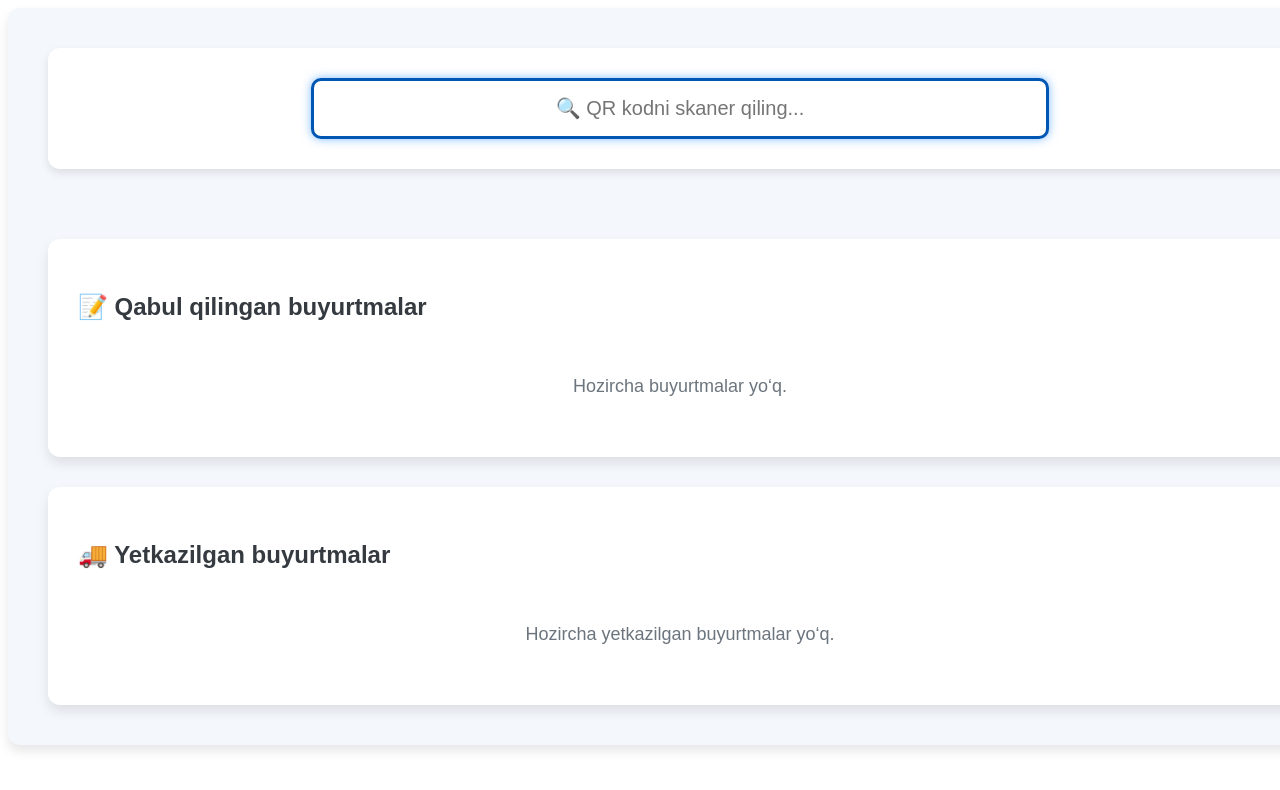
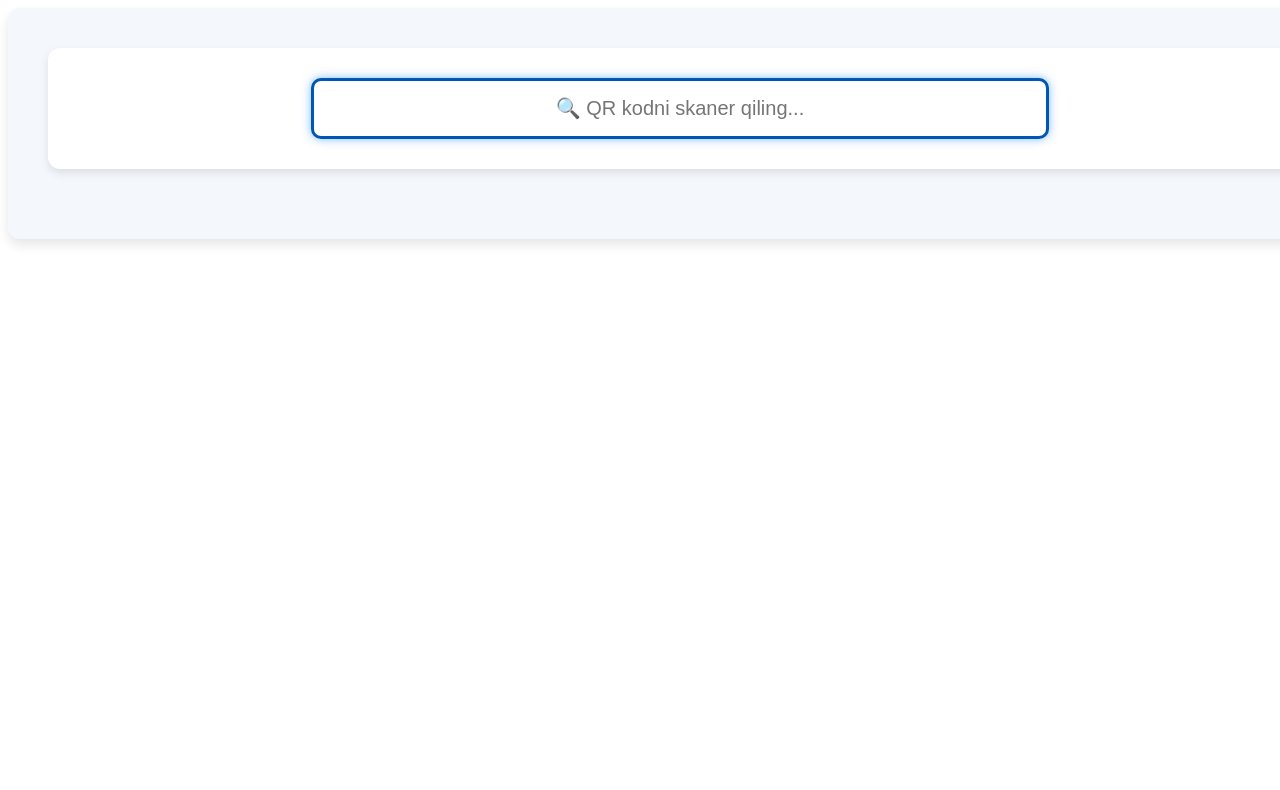
Before and after one commit to GolibjonAbdurasulov/bon-app-front, a Vue app: page /home in a window 1280 px wide. Shown: the top 790 px of the page. Built offline with nearby package versions, Linux system fonts and the light colour scheme.

Commit message:
add changes

```diff
--- a/src/components/HomePage.vue
+++ b/src/components/HomePage.vue
@@ -36,41 +36,6 @@
       </table>
       <button @click="markAsPaid" class="pay-button">✅ To‘landi</button>
     </div>
-    <!-- Orders Container -->
-    <div class="order-container">
-      <!-- Received Orders -->
-      <div class="order-list received-orders">
-        <h3>📝 Qabul qilingan buyurtmalar</h3>
-        <div v-if="receivedOrders.length === 0" class="empty-state">
-          Hozircha buyurtmalar yo‘q.
-        </div>
-        <div v-for="order in receivedOrders" :key="order.id" class="order-card">
-          <p><strong>📋 ID:</strong> {{ order.id }}</p>
-          <p><strong>🪑 Stol:</strong> {{ order.tableNumber || "Noma'lum" }}</p>
-          <ul>
-            <li v-for="item in order.orderedFoodsDto" :key="item.foodName">
-              {{ item.foodName }} - {{ item.foodCount }} ta
-            </li>
-          </ul>
-        </div>
-      </div>
-      <!-- Delivered Orders -->
-      <div class="order-list delivered-orders">
-        <h3>🚚 Yetkazilgan buyurtmalar</h3>
-        <div v-if="deliveredOrders.length === 0" class="empty-state">
-          Hozircha yetkazilgan buyurtmalar yo‘q.
-        </div>
-        <div v-for="order in deliveredOrders" :key="order.id" class="order-card">
-          <p><strong>📋 ID:</strong> {{ order.id }}</p>
-          <p><strong>🪑 Stol:</strong> {{ order.tableNumber || "Noma'lum" }}</p>
-          <ul>
-            <li v-for="item in order.orderedFoodsDto" :key="item.foodName">
-              {{ item.foodName }} - {{ item.foodCount }} ta
-            </li>
-          </ul>
-        </div>
-      </div>
-    </div>
   </div>
 </template>
 
@@ -82,38 +47,12 @@ export default {
       isScanning: false,
       message: "",
       apiResult: null,
-      receivedOrders: [],
-      deliveredOrders: [],
     };
   },
   mounted() {
     this.focusInput();
-    this.fetchOrders();
-    this.fetchDeliveredOrders();
   },
   methods: {
-    async fetchOrders() {
-      try {
-        const url = "https://api.bonapp.uz/Order/GetAllReceivedOrdersToPayOffice";
-        const result = await this.fetchData(url);
-        if (result?.code === 200 && result.content) {
-          this.receivedOrders = result.content;
-        }
-      } catch (error) {
-        console.error("Buyurtmalarni yuklashda xatolik:", error);
-      }
-    },
-    async fetchDeliveredOrders() {
-      try {
-        const url = "https://api.bonapp.uz/Order/GetAllDeliveredOrdersToPayOffice";
-        const result = await this.fetchData(url);
-        if (result?.code === 200 && result.content) {
-          this.deliveredOrders = result.content;
-        }
-      } catch (error) {
-        console.error("Yetkazilgan buyurtmalarni yuklashda xatolik:", error);
-      }
-    },
     async handleScan() {
       if (this.isScanning) return;
       if (!this.scannedData.trim()) {
@@ -289,63 +228,7 @@ export default {
 .pay-button:hover {
   background: #218838;
 }
-/* Orders Container */
-.order-container {
-  display: flex;
-  gap: 30px;
-  flex-wrap: wrap;
-  justify-content: space-between;
-  align-items: stretch;
-  margin-top: 40px;
-}
-.order-list {
-  flex: 1;
-  min-width: 45%;
-  background: white;
-  padding: 30px;
-  border-radius: 12px;
-  box-shadow: 0 6px 12px rgba(0, 0, 0, 0.1);
-}
-.order-list h3 {
-  font-size: 24px;
-  font-weight: bold;
-  color: #343a40;
-  margin-bottom: 25px;
-}
-.empty-state {
-  text-align: center;
-  font-size: 18px;
-  color: #6c757d;
-  padding: 30px;
-}
-.order-card {
-  background: #f8f9fa;
-  padding: 20px;
-  border-radius: 10px;
-  margin-bottom: 15px;
-  box-shadow: 0 4px 8px rgba(0, 0, 0, 0.1);
-}
-.order-card p {
-  margin: 0;
-  font-size: 18px;
-  line-height: 1.6;
-}
-.order-card ul {
-  list-style-type: none;
-  padding: 0;
-  margin: 15px 0 0 0;
-}
-.order-card li {
-  font-size: 16px;
-  color: #555;
-}
 @media (max-width: 768px) {
-  .order-container {
-    flex-direction: column;
-  }
-  .order-list {
-    min-width: 100%;
-  }
   .scanner-input {
     width: 100%;
   }
```
